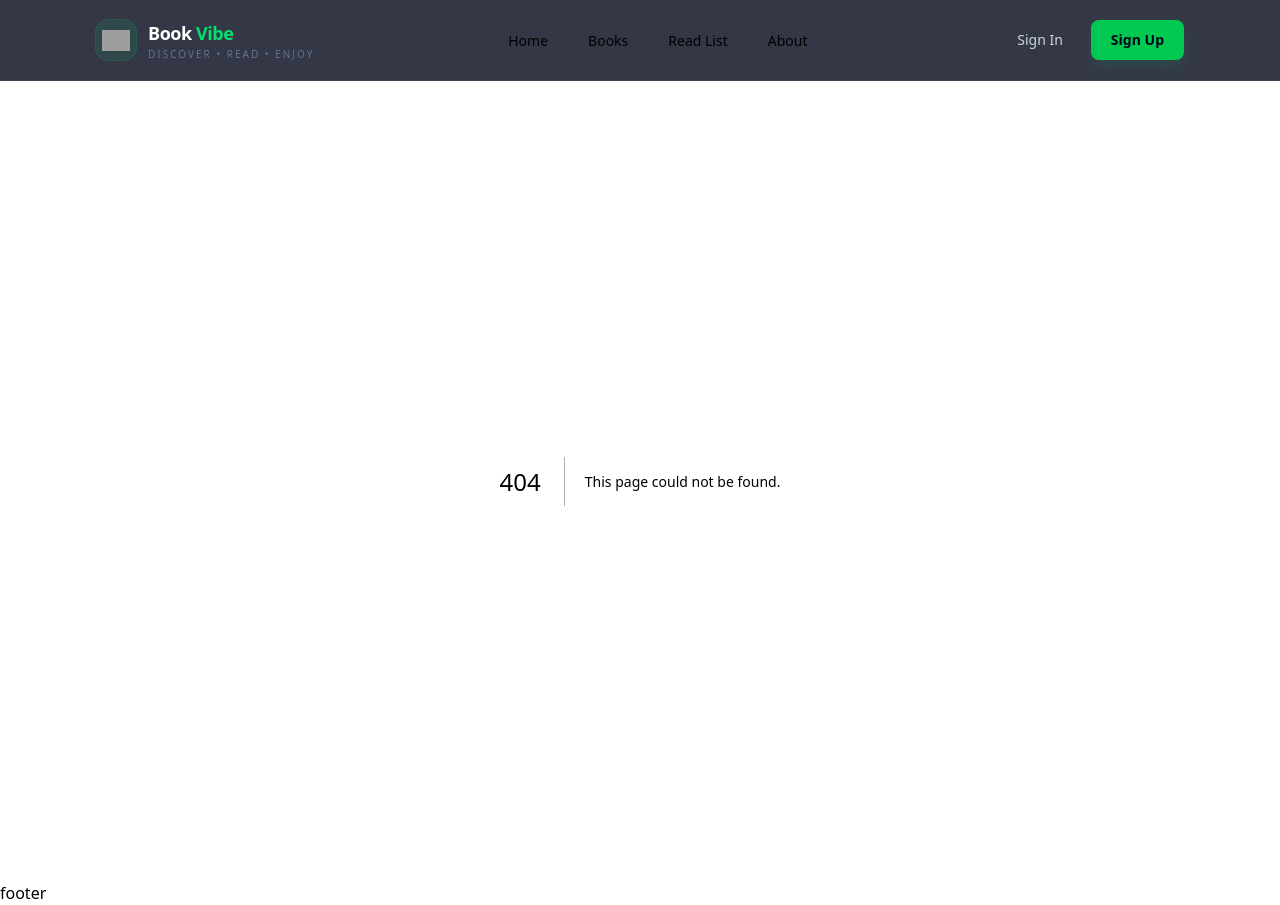
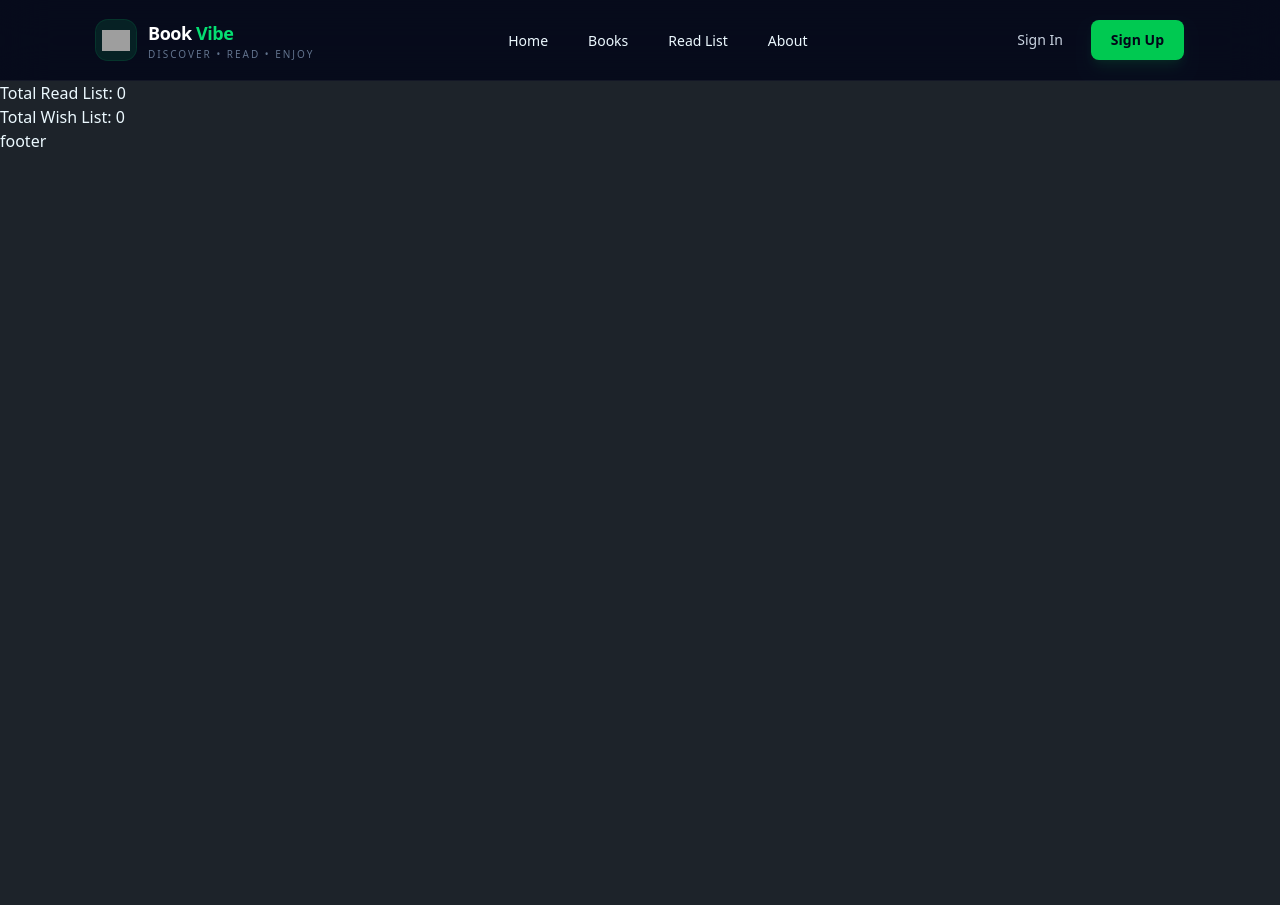
Before and after one commit to asm-saim/book-vibe, a Next.js app: page /list-book in a window 1280 px wide. Before the commit this address had no page. After the commit the page ends 800 px from the top, so only its background shows below. Built offline with nearby package versions, Linux system fonts and the light colour scheme; grey boxes are pictures that could not be loaded.

Commit message:
readList page renamed as list-book

```diff
--- a/src/app/readList/page.tsx
+++ b/src/app/list-book/page.tsx
@@ -6,7 +6,10 @@ const ReadList = () => {
   //using context
   const { readList, wishList } = useContext(BookContext);
   console.log("From Read List & wish list", readList, wishList);
-  return <div></div>;
+  return <div>
+    <h1>Total Read List: {readList.length} </h1>
+    <h1>Total Wish List: {wishList.length} </h1>
+  </div>;
 };
 
 export default ReadList;
--- a/src/components/shared/Navabr.tsx
+++ b/src/components/shared/Navabr.tsx
@@ -7,7 +7,7 @@ const Navbar = () => {
   const navItems = [
     { name: "Home", href: "/" },
     { name: "Books", href: "/books" },
-    { name: "Read List", href: "/readList" },
+    { name: "Read List", href: "/list-book" },
     { name: "About", href: "/about" },
   ];
 
```
